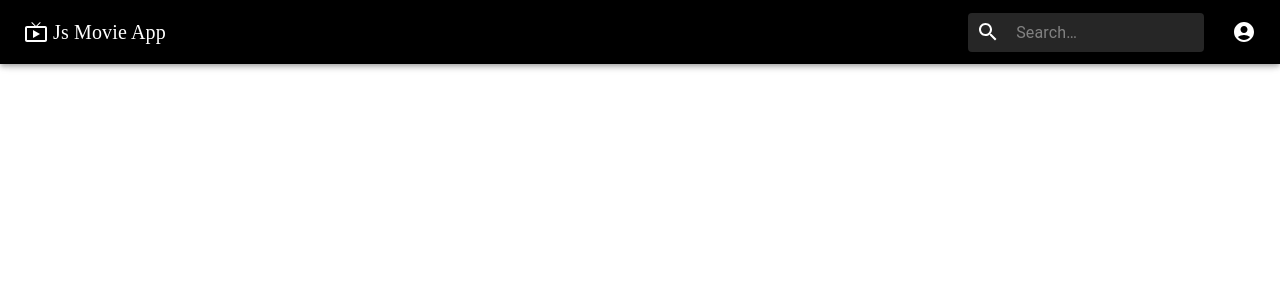
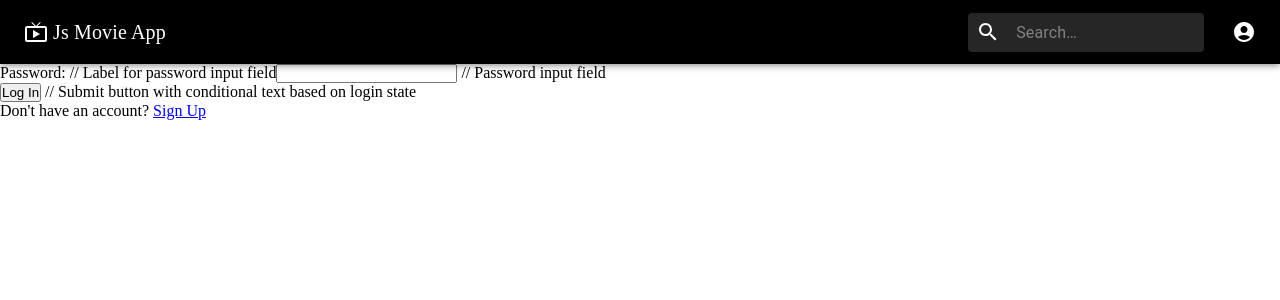
Before and after one commit to ricosavvy/Movieapp-frontend, a React (Create React App) app: page /Login in a window 1280 px wide. Shown: the top 300 px of the page. Built offline with nearby package versions, Linux system fonts and the light colour scheme.

Commit message:
add features to login page

```diff
--- a/src/App.js
+++ b/src/App.js
@@ -1,6 +1,7 @@
 import { Route, Routes } from 'react-router-dom';
 import { Box } from '@mui/material';
 import NavBar from './Components/NavBar';
+
 
 // import Footer from './Components/Footer';
 import MoviePage from './Pages/MoviePage';
--- a/src/Pages/LogIn.jsx
+++ b/src/Pages/LogIn.jsx
@@ -1,11 +1,52 @@
-import React from 'react'
+import React, { useState } from 'react'; // Import React and useState hook
+import { Link } from 'react-router-dom'; // Import Link component from react-router-dom
 
-const LogIn = () => {
+function LoginSignup() {
+  const [login, setLogin] = useState(true); // Declare a login state variable and a function to update it
+
+  const handleToggle = () => { // Function to toggle between log in and sign up
+    setLogin(!login);
+  };
+
   return (
     <div>
-      Login Page
+      <h2>{login ? 'Log In' : 'Sign Up'}</h2> // Display either "Log In" or "Sign Up" based on login state
+      <form>
+        <div>
+          <label htmlFor="email">Email:</label> // Label for email input field
+          <input type="email" id="email" name="email" required /> // Email input field
+        </div>
+        <div>
+          <label htmlFor="password">Password:</label> // Label for password input field
+          <input type="password" id="password" name="password" required /> // Password input field
+        </div>
+        {!login && ( // Show confirm password field if user is signing up
+          <div>
+            <label htmlFor="confirmPassword">Confirm Password:</label> // Label for confirm password input field
+            <input type="password" id="confirmPassword" name="confirmPassword" required /> // Confirm password input field
+          </div>
+        )}
+        <button type="submit">{login ? 'Log In' : 'Sign Up'}</button> // Submit button with conditional text based on login state
+      </form>
+      <div>
+        {login ? ( // Link to toggle between log in and sign up
+          <p>
+            Don't have an account?{' '}
+            <Link onClick={handleToggle} to="#">
+              Sign Up
+            </Link>
+          </p>
+        ) : (
+          <p>
+            Already have an account?{' '}
+            <Link onClick={handleToggle} to="#">
+              Log In
+            </Link>
+          </p>
+        )}
+      </div>
     </div>
-  )
+  );
 }
 
-export default LogIn
+export default LoginSignup; // Export the LoginSignup component
```
